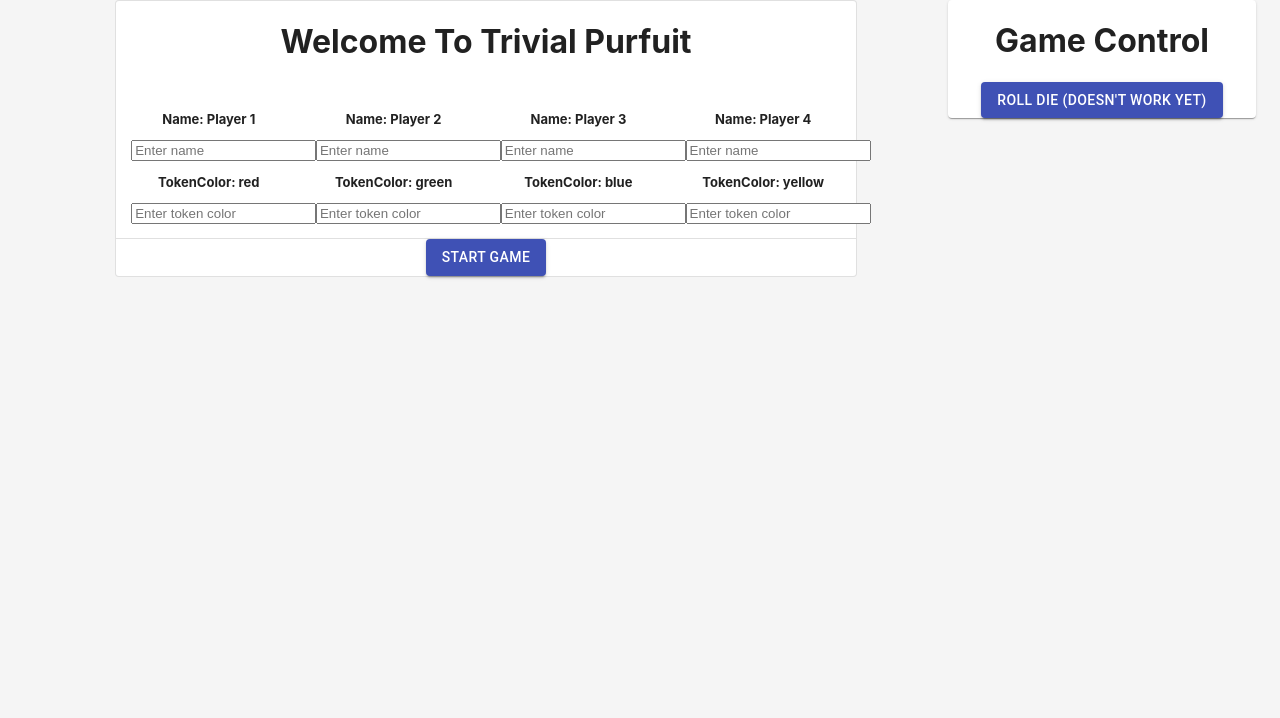
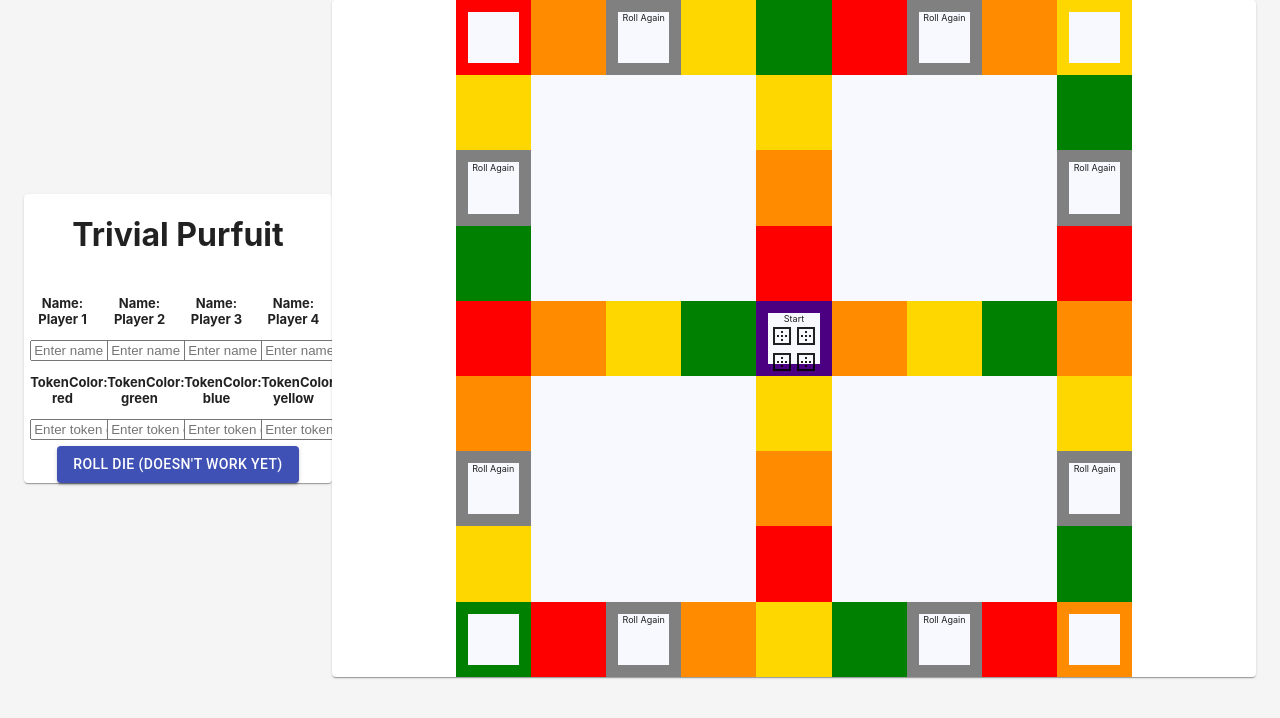
Before and after one commit to GuardiansOfTheCode/trivial-purfuit, a React (Create React App) app in the folder app/: page / in a window 1280 px wide. Shown: the top 718 px of the page. Built offline with nearby package versions, Linux system fonts and the light colour scheme.

Commit message:
Removed StartScreen component

```diff
--- a/app/src/components/GameBoard/GameBoard.tsx
+++ b/app/src/components/GameBoard/GameBoard.tsx
@@ -1,4 +1,4 @@
-import {Button, Grid, Paper} from '@material-ui/core';
+import {Grid, Paper} from '@material-ui/core';
 import propTypes from 'prop-types';
 import React from 'react';
 import GameSpace from './GameSpace/GameSpace';
@@ -6,17 +6,6 @@ import GameSpace from './GameSpace/GameSpace';
 const GameBoard = (props: any) => {
     return (
         <Paper>
-
-            {/*TODO: Move this logic into a navbar*/}
-            <div>
-                <h1>Trivial Pursuit</h1>
-                <Button variant='contained'
-                        color='primary'
-                        onClick={props.clicked}>
-                    Quit Game
-                </Button>
-            </div>
-
             {/*TODO: Consider using context rather than passing in props to each GameSpace component*/}
             <Grid container justify='center'>
                 <GameSpace pos={[0, 0]} players={props.players} topic='CakeSpace1' cakeSlice1={true}/>
@@ -130,8 +119,7 @@ const GameBoard = (props: any) => {
 };
 
 GameBoard.propTypes = {
-    players: propTypes.array,
-    clicked: propTypes.func
+    players: propTypes.array
 };
 
 export default GameBoard;
--- a/app/src/components/GameControl/GameControl.tsx
+++ b/app/src/components/GameControl/GameControl.tsx
@@ -1,6 +1,7 @@
 import {Button, Grid, Paper} from '@material-ui/core';
 import propTypes from 'prop-types';
 import React from 'react';
+import Players from '../Players/Players';
 
 /**
  * This component contains game state information such as player names, token cake status, and current player turn.
@@ -14,7 +15,9 @@ const GameControl = (props: any) => {
         <Paper>
             <Grid container>
                 <Grid item xs={12}>
-                    <h1>Game Control</h1>
+                    <h1>Trivial Purfuit</h1>
+                    <Players players={props.players}
+                             changeName={props.changeName}/>
                 </Grid>
                 <Grid item xs={12}>
                     <Button variant={'contained'} color={'primary'}>
@@ -28,6 +31,8 @@ const GameControl = (props: any) => {
 
 GameControl.propTypes = {
     players: propTypes.array,
+    changeName: propTypes.func,
+    startGame: propTypes.func
 };
 
 export default GameControl;
--- a/app/src/components/StartScreen/StartScreen.css
+++ /dev/null
@@ -1,4 +0,0 @@
-.StartScreen {
-    width: 80%;
-    margin: auto;
-}
--- a/app/src/components/StartScreen/StartScreen.tsx
+++ /dev/null
@@ -1,32 +0,0 @@
-import {Button, Divider, Paper} from '@material-ui/core';
-import propTypes from 'prop-types';
-import React from 'react';
-import Players from './Players/Players';
-import './StartScreen.css';
-
-const StartScreen = (props: any) => {
-    return (
-        <Paper className="StartScreen"
-               variant="outlined">
-            <h1>Welcome To Trivial Purfuit</h1>
-            <Players players={props.players}
-                     changeName={props.changeName}/>
-
-            <Divider/>
-
-            {/*TODO: Question/Answer component*/}
-
-            <Button variant="contained"
-                    color="primary"
-                    onClick={props.startGame}>Start Game</Button>
-        </Paper>
-    );
-};
-
-StartScreen.propTypes = {
-    players: propTypes.array,
-    changeName: propTypes.func,
-    startGame: propTypes.func
-};
-
-export default StartScreen;
--- a/app/src/containers/App/App.tsx
+++ b/app/src/containers/App/App.tsx
@@ -4,14 +4,11 @@ import {GameManagerService} from '../../common/services/GameManagerService';
 import GameBoard from '../../components/GameBoard/GameBoard';
 import GameControl from '../../components/GameControl/GameControl';
 import Layout from '../../components/Layout/Layout';
-import StartScreen from '../../components/StartScreen/StartScreen';
 import './App.css';
 
 const gameManagerService: GameManagerService = GameManagerService.instance;
 
 const App = () => {
-    const [showStartScreen, toggleShowStartScreen] = useState(true);
-
     const [playerState, setPlayerState] = useState({
         players: gameManagerService.playerState
     });
@@ -28,28 +25,23 @@ const App = () => {
         setPlayerState({players: gameManagerService.playerState});
     };
 
-    // TODO: Consider replacing this show/hide functionality with routing
-    const toggleShowStartScreenHandler = () => {
-        toggleShowStartScreen(!showStartScreen);
-    };
-
-    const page = showStartScreen ?
-        <StartScreen players={playerState.players}
-                     changeName={changeNameHandler}
-                     startGame={() => toggleShowStartScreenHandler()}/> :
-        <GameBoard players={playerState.players}
-                   clicked={() => toggleShowStartScreenHandler()}/>;
-
     return (
         <Container className="App">
             <Layout>
-                <Grid container>
+                <Grid
+                    container
+                    direction="row"
+                    justify="center"
+                    alignItems="center"
+                >
+                    <Grid item xs={3}>
+                        <GameControl players={playerState.players}
+                                     changeName={changeNameHandler}/>
+                    </Grid>
                     <Grid item xs={9}>
-                        {page}
+                        <GameBoard players={playerState.players}/>
                     </Grid>
-                    <Grid item xs={3}>
-                        <GameControl/>
-                    </Grid>
+
                 </Grid>
             </Layout>
         </Container>
```
Also changed, not shown: app/src/components/Players/Player/Player.css (renamed from app/src/components/StartScreen/Players/Player/Player.css), app/src/components/Players/Player/Player.tsx (renamed from app/src/components/StartScreen/Players/Player/Player.tsx), app/src/components/Players/Players.tsx (renamed from app/src/components/StartScreen/Players/Players.tsx), app/src/components/Question/Question.tsx (renamed from app/src/components/StartScreen/Question/Question.tsx).
